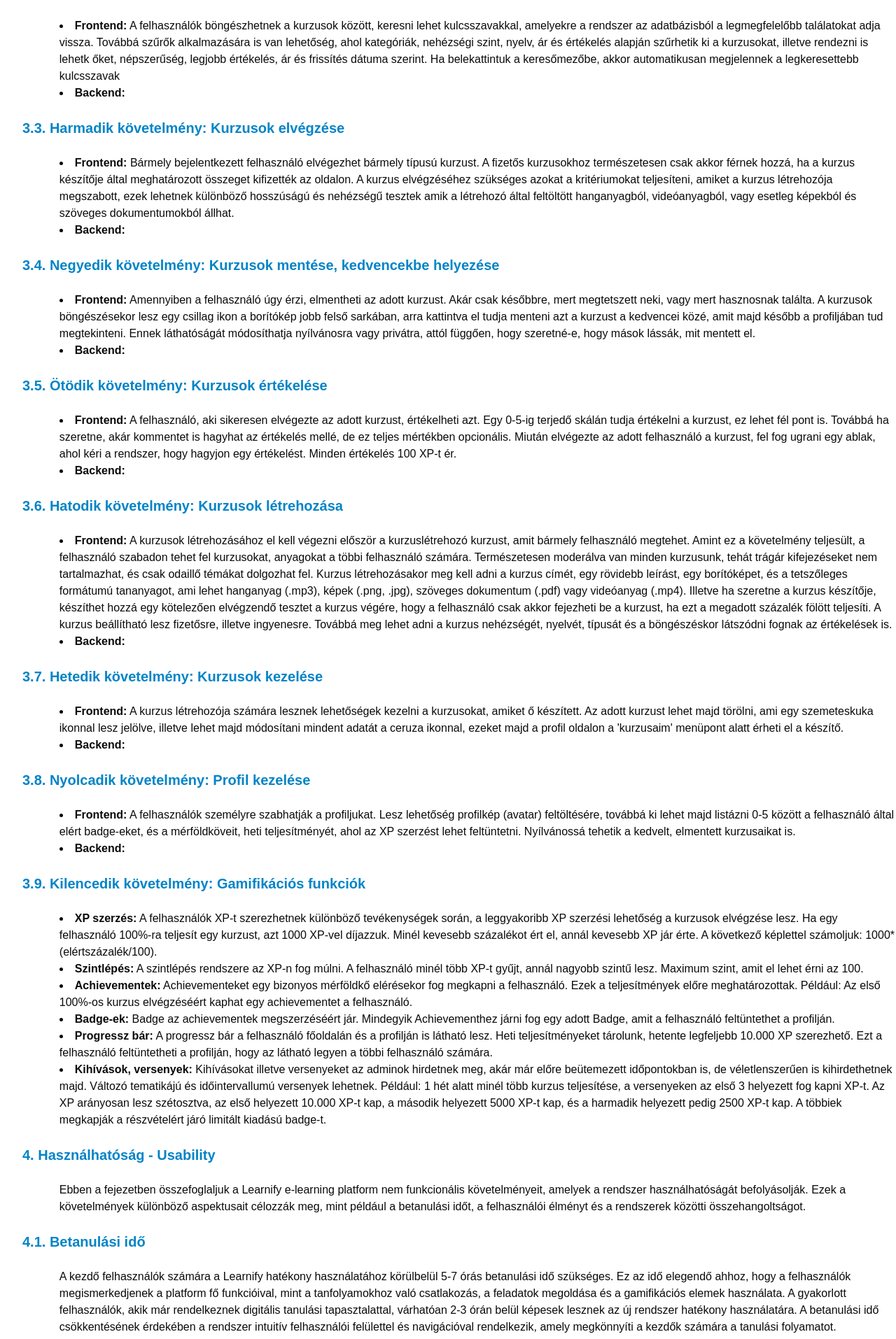
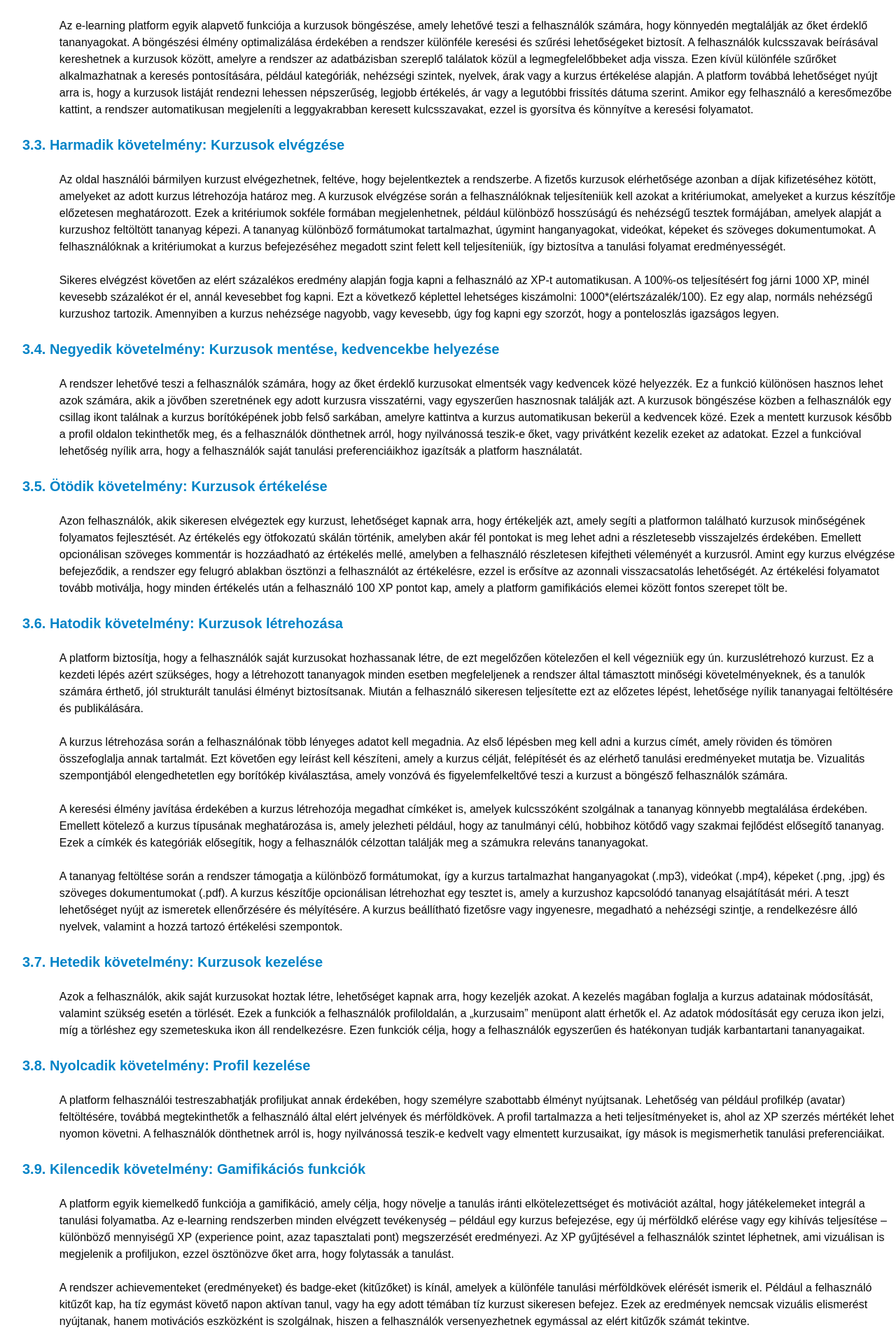
Before and after one commit to vaydominika/szoftvertech-h3, a Next.js app: page / in a window 1280 px wide. Shown: the part 5306-7220 px from the top of the page at 70% size. Built offline with nearby package versions, Linux system fonts and the light colour scheme.

Commit message:
funkciók kiegészítve

```diff
--- a/src/app/page.tsx
+++ b/src/app/page.tsx
@@ -209,85 +209,47 @@ Itt is hasonlóan, az adatok a frontenden és a backenden is átmennek ellenőrz
 
         </ol>
 
-        <h2 id="másodikkovetelmeny" className="ml-8 text-xl font-bold text-sky-600 pt-6">3.2. Második követelmény: Kurzusok böngészése</h2>
+        <h2 id="masodikkovetelmeny" className="ml-8 text-xl font-bold text-sky-600 pt-6">3.2. Második követelmény: Kurzusok böngészése</h2>
 
-        <ol className="pl-[5.3rem] list-disc list-inside pt-6">
-
-        <li><span className="font-bold">Frontend:</span> A felhasználók böngészhetnek a kurzusok között, keresni lehet kulcsszavakkal, amelyekre a rendszer az adatbázisból a legmegfelelőbb találatokat adja vissza. Továbbá szűrők alkalmazására is van lehetőség, ahol kategóriák, nehézségi szint, nyelv, ár és értékelés alapján szűrhetik ki a kurzusokat, illetve rendezni is lehetk őket, népszerűség, legjobb értékelés, ár és frissítés dátuma szerint. Ha belekattintuk a keresőmezőbe, akkor automatikusan megjelennek a legkeresettebb kulcsszavak</li>
-        <li><span className="font-bold">Backend:</span></li>
-
-        </ol>
+        <p className="pl-[5.3rem] pt-6">Az e-learning platform egyik alapvető funkciója a kurzusok böngészése, amely lehetővé teszi a felhasználók számára, hogy könnyedén megtalálják az őket érdeklő tananyagokat. A böngészési élmény optimalizálása érdekében a rendszer különféle keresési és szűrési lehetőségeket biztosít. A felhasználók kulcsszavak beírásával kereshetnek a kurzusok között, amelyre a rendszer az adatbázisban szereplő találatok közül a legmegfelelőbbeket adja vissza. Ezen kívül különféle szűrőket alkalmazhatnak a keresés pontosítására, például kategóriák, nehézségi szintek, nyelvek, árak vagy a kurzus értékelése alapján. A platform továbbá lehetőséget nyújt arra is, hogy a kurzusok listáját rendezni lehessen népszerűség, legjobb értékelés, ár vagy a legutóbbi frissítés dátuma szerint. Amikor egy felhasználó a keresőmezőbe kattint, a rendszer automatikusan megjeleníti a leggyakrabban keresett kulcsszavakat, ezzel is gyorsítva és könnyítve a keresési folyamatot.</p>
 
         <h2 id="harmadikkovetelmeny" className="ml-8 text-xl font-bold text-sky-600 pt-6">3.3. Harmadik követelmény: Kurzusok elvégzése</h2>
 
-        <ol className="pl-[5.3rem] list-disc list-inside pt-6">
+        <p className="pl-[5.3rem] pt-6">Az oldal használói bármilyen kurzust elvégezhetnek, feltéve, hogy bejelentkeztek a rendszerbe. A fizetős kurzusok elérhetősége azonban a díjak kifizetéséhez kötött, amelyeket az adott kurzus létrehozója határoz meg. A kurzusok elvégzése során a felhasználóknak teljesíteniük kell azokat a kritériumokat, amelyeket a kurzus készítője előzetesen meghatározott. Ezek a kritériumok sokféle formában megjelenhetnek, például különböző hosszúságú és nehézségű tesztek formájában, amelyek alapját a kurzushoz feltöltött tananyag képezi. A tananyag különböző formátumokat tartalmazhat, úgymint hanganyagokat, videókat, képeket és szöveges dokumentumokat. A felhasználóknak a kritériumokat a kurzus befejezéséhez megadott szint felett kell teljesíteniük, így biztosítva a tanulási folyamat eredményességét.</p>
 
-        <li><span className="font-bold">Frontend:</span> Bármely bejelentkezett felhasználó elvégezhet bármely típusú kurzust. A fizetős kurzusokhoz természetesen csak akkor férnek hozzá, ha a kurzus készítője által meghatározott összeget kifizették az oldalon. A kurzus elvégzéséhez szükséges azokat a kritériumokat teljesíteni, amiket a kurzus létrehozója megszabott, ezek lehetnek különböző hosszúságú és nehézségű tesztek amik a létrehozó által feltöltött hanganyagból, videóanyagból, vagy esetleg képekból és szöveges dokumentumokból állhat.</li>
-        <li><span className="font-bold">Backend:</span></li>
-
-        </ol>
+        <p className="pl-[5.3rem] pt-6">Sikeres elvégzést követően az elért százalékos eredmény alapján fogja kapni a felhasználó az XP-t automatikusan. A 100%-os teljesítésért fog járni 1000 XP, minél kevesebb százalékot ér el, annál kevesebbet fog kapni. Ezt a következő képlettel lehetséges kiszámolni: 1000*(elértszázalék/100). Ez egy alap, normáls nehézségű kurzushoz tartozik. Amennyiben a kurzus nehézsége nagyobb, vagy kevesebb, úgy fog kapni egy szorzót, hogy a ponteloszlás igazságos legyen.</p>
 
         <h2 id="negyedikkovetelmeny" className="ml-8 text-xl font-bold text-sky-600 pt-6">3.4. Negyedik követelmény: Kurzusok mentése, kedvencekbe helyezése</h2>
 
-        <ol className="pl-[5.3rem] list-disc list-inside pt-6">
-
-        <li><span className="font-bold">Frontend:</span> Amennyiben a felhasználó úgy érzi, elmentheti az adott kurzust. Akár csak későbbre, mert megtetszett neki, vagy mert hasznosnak találta. A kurzusok böngészésekor lesz egy csillag ikon a borítókép jobb felső sarkában, arra kattintva el tudja menteni azt a kurzust a kedvencei közé, amit majd később a profiljában tud megtekinteni. Ennek láthatóságát módosíthatja nyílvánosra vagy privátra, attól függően, hogy szeretné-e, hogy mások lássák, mit mentett el.</li>
-        <li><span className="font-bold">Backend:</span></li>
-
-        </ol>
+        <p className="pl-[5.3rem] pt-6">A rendszer lehetővé teszi a felhasználók számára, hogy az őket érdeklő kurzusokat elmentsék vagy kedvencek közé helyezzék. Ez a funkció különösen hasznos lehet azok számára, akik a jövőben szeretnének egy adott kurzusra visszatérni, vagy egyszerűen hasznosnak találják azt. A kurzusok böngészése közben a felhasználók egy csillag ikont találnak a kurzus borítóképének jobb felső sarkában, amelyre kattintva a kurzus automatikusan bekerül a kedvencek közé. Ezek a mentett kurzusok később a profil oldalon tekinthetők meg, és a felhasználók dönthetnek arról, hogy nyilvánossá teszik-e őket, vagy privátként kezelik ezeket az adatokat. Ezzel a funkcióval lehetőség nyílik arra, hogy a felhasználók saját tanulási preferenciáikhoz igazítsák a platform használatát.</p>
 
         <h2 id="otodikkovetelmeny" className="ml-8 text-xl font-bold text-sky-600 pt-6">3.5. Ötödik követelmény: Kurzusok értékelése</h2>
 
-        <ol className="pl-[5.3rem] list-disc list-inside pt-6">
-
-        <li><span className="font-bold">Frontend:</span> A felhasználó, aki sikeresen elvégezte az adott kurzust, értékelheti azt. Egy 0-5-ig terjedő skálán tudja értékelni a kurzust, ez lehet fél pont is. Továbbá ha szeretne, akár kommentet is hagyhat az értékelés mellé, de ez teljes mértékben opcionális. Miután elvégezte az adott felhasználó a kurzust, fel fog ugrani egy ablak, ahol kéri a rendszer, hogy hagyjon egy értékelést. Minden értékelés 100 XP-t ér.</li>
-        <li><span className="font-bold">Backend:</span></li>
-
-        </ol>
+        <p className="pl-[5.3rem] pt-6">Azon felhasználók, akik sikeresen elvégeztek egy kurzust, lehetőséget kapnak arra, hogy értékeljék azt, amely segíti a platformon található kurzusok minőségének folyamatos fejlesztését. Az értékelés egy ötfokozatú skálán történik, amelyben akár fél pontokat is meg lehet adni a részletesebb visszajelzés érdekében. Emellett opcionálisan szöveges kommentár is hozzáadható az értékelés mellé, amelyben a felhasználó részletesen kifejtheti véleményét a kurzusról. Amint egy kurzus elvégzése befejeződik, a rendszer egy felugró ablakban ösztönzi a felhasználót az értékelésre, ezzel is erősítve az azonnali visszacsatolás lehetőségét. Az értékelési folyamatot tovább motiválja, hogy minden értékelés után a felhasználó 100 XP pontot kap, amely a platform gamifikációs elemei között fontos szerepet tölt be.</p>
 
         <h2 id="hatodikkovetelmeny" className="ml-8 text-xl font-bold text-sky-600 pt-6">3.6. Hatodik követelmény: Kurzusok létrehozása</h2>
 
-        <ol className="pl-[5.3rem] list-disc list-inside pt-6">
-
-        <li><span className="font-bold">Frontend:</span> A kurzusok létrehozásához el kell végezni először a kurzuslétrehozó kurzust, amit bármely felhasználó megtehet. Amint ez a követelmény teljesült, a felhasználó szabadon tehet fel kurzusokat, anyagokat a többi felhasználó számára. Természetesen moderálva van minden kurzusunk, tehát trágár kifejezéseket nem tartalmazhat, és csak odaillő témákat dolgozhat fel. Kurzus létrehozásakor meg kell adni a kurzus címét, egy rövidebb leírást, egy borítóképet, és a tetszőleges formátumú tananyagot, ami lehet hanganyag (.mp3), képek (.png, .jpg), szöveges dokumentum (.pdf) vagy videóanyag (.mp4). Illetve ha szeretne a kurzus készítője, készíthet hozzá egy kötelezően elvégzendő tesztet a kurzus végére, hogy a felhasználó csak akkor fejezheti be a kurzust, ha ezt a megadott százalék fölött teljesíti. A kurzus beállítható lesz fizetősre, illetve ingyenesre. Továbbá meg lehet adni a kurzus nehézségét, nyelvét, típusát és a böngészéskor látszódni fognak az értékelések is.</li>
-        <li><span className="font-bold">Backend:</span></li>
-
-        </ol>
+        <p className="pl-[5.3rem] pt-6">A platform biztosítja, hogy a felhasználók saját kurzusokat hozhassanak létre, de ezt megelőzően kötelezően el kell végezniük egy ún. kurzuslétrehozó kurzust. Ez a kezdeti lépés azért szükséges, hogy a létrehozott tananyagok minden esetben megfeleljenek a rendszer által támasztott minőségi követelményeknek, és a tanulók számára érthető, jól strukturált tanulási élményt biztosítsanak. Miután a felhasználó sikeresen teljesítette ezt az előzetes lépést, lehetősége nyílik tananyagai feltöltésére és publikálására.</p>
+        <p className="pl-[5.3rem] pt-6">A kurzus létrehozása során a felhasználónak több lényeges adatot kell megadnia. Az első lépésben meg kell adni a kurzus címét, amely röviden és tömören összefoglalja annak tartalmát. Ezt követően egy leírást kell készíteni, amely a kurzus célját, felépítését és az elérhető tanulási eredményeket mutatja be. Vizualitás szempontjából elengedhetetlen egy borítókép kiválasztása, amely vonzóvá és figyelemfelkeltővé teszi a kurzust a böngésző felhasználók számára.</p>
+        <p className="pl-[5.3rem] pt-6">A keresési élmény javítása érdekében a kurzus létrehozója megadhat címkéket is, amelyek kulcsszóként szolgálnak a tananyag könnyebb megtalálása érdekében. Emellett kötelező a kurzus típusának meghatározása is, amely jelezheti például, hogy az tanulmányi célú, hobbihoz kötődő vagy szakmai fejlődést elősegítő tananyag. Ezek a címkék és kategóriák elősegítik, hogy a felhasználók célzottan találják meg a számukra releváns tananyagokat.</p>
+        <p className="pl-[5.3rem] pt-6">A tananyag feltöltése során a rendszer támogatja a különböző formátumokat, így a kurzus tartalmazhat hanganyagokat (.mp3), videókat (.mp4), képeket (.png, .jpg) és szöveges dokumentumokat (.pdf). A kurzus készítője opcionálisan létrehozhat egy tesztet is, amely a kurzushoz kapcsolódó tananyag elsajátítását méri. A teszt lehetőséget nyújt az ismeretek ellenőrzésére és mélyítésére. A kurzus beállítható fizetősre vagy ingyenesre, megadható a nehézségi szintje, a rendelkezésre álló nyelvek, valamint a hozzá tartozó értékelési szempontok.</p>
 
         <h2 id="hetedikkovetelmeny" className="ml-8 text-xl font-bold text-sky-600 pt-6">3.7. Hetedik követelmény: Kurzusok kezelése</h2>
 
-        <ol className="pl-[5.3rem] list-disc list-inside pt-6">
-
-        <li><span className="font-bold">Frontend:</span> A kurzus létrehozója számára lesznek lehetőségek kezelni a kurzusokat, amiket ő készített. Az adott kurzust lehet majd törölni, ami egy szemeteskuka ikonnal lesz jelölve, illetve lehet majd módosítani mindent adatát a ceruza ikonnal, ezeket majd a profil oldalon a 'kurzusaim' menüpont alatt érheti el a készítő.</li>
-        <li><span className="font-bold">Backend:</span></li>
-
-        </ol>
+        <p className="pl-[5.3rem] pt-6">Azok a felhasználók, akik saját kurzusokat hoztak létre, lehetőséget kapnak arra, hogy kezeljék azokat. A kezelés magában foglalja a kurzus adatainak módosítását, valamint szükség esetén a törlését. Ezek a funkciók a felhasználók profiloldalán, a „kurzusaim” menüpont alatt érhetők el. Az adatok módosítását egy ceruza ikon jelzi, míg a törléshez egy szemeteskuka ikon áll rendelkezésre. Ezen funkciók célja, hogy a felhasználók egyszerűen és hatékonyan tudják karbantartani tananyagaikat.</p>
 
         <h2 id="nyolcadikkovetelmeny" className="ml-8 text-xl font-bold text-sky-600 pt-6">3.8. Nyolcadik követelmény: Profil kezelése</h2>
 
-        <ol className="pl-[5.3rem] list-disc list-inside pt-6">
-
-        <li><span className="font-bold">Frontend:</span> A felhasználók személyre szabhatják a profiljukat. Lesz lehetőség profilkép (avatar) feltöltésére, továbbá ki lehet majd listázni 0-5 között a felhasználó által elért badge-eket, és a mérföldköveit, heti teljesítményét, ahol az XP szerzést lehet feltüntetni. Nyílvánossá tehetik a kedvelt, elmentett kurzusaikat is.</li>
-        <li><span className="font-bold">Backend:</span></li>
-
-        </ol>
+        <p className="pl-[5.3rem] pt-6">A platform felhasználói testreszabhatják profiljukat annak érdekében, hogy személyre szabottabb élményt nyújtsanak. Lehetőség van például profilkép (avatar) feltöltésére, továbbá megtekinthetők a felhasználó által elért jelvények és mérföldkövek. A profil tartalmazza a heti teljesítményeket is, ahol az XP szerzés mértékét lehet nyomon követni. A felhasználók dönthetnek arról is, hogy nyilvánossá teszik-e kedvelt vagy elmentett kurzusaikat, így mások is megismerhetik tanulási preferenciáikat.</p>
 
         <h2 id="kilencedikkovetelmeny" className="ml-8 text-xl font-bold text-sky-600 pt-6">3.9. Kilencedik követelmény: Gamifikációs funkciók</h2>
 
-        <ol className="pl-[5.3rem] list-disc list-inside pt-6">
-
-        <li><span className="font-bold">XP szerzés:</span> A felhasználók XP-t szerezhetnek különböző tevékenységek során, a leggyakoribb XP szerzési lehetőség a kurzusok elvégzése lesz. Ha egy felhasználó 100%-ra teljesít egy kurzust, azt 1000 XP-vel díjazzuk. Minél kevesebb százalékot ért el, annál kevesebb XP jár érte. A következő képlettel számoljuk: 1000*(elértszázalék/100).</li>
-        <li><span className="font-bold">Szintlépés:</span> A szintlépés rendszere az XP-n fog múlni. A felhasználó minél több XP-t gyűjt, annál nagyobb szintű lesz. Maximum szint, amit el lehet érni az 100.</li>
-        <li><span className="font-bold">Achievementek:</span> Achievementeket egy bizonyos mérföldkő elérésekor fog megkapni a felhasználó. Ezek a teljesítmények előre meghatározottak. Például: Az első 100%-os kurzus elvégzéséért kaphat egy achievementet a felhasználó.</li>
-        <li><span className="font-bold">Badge-ek:</span> Badge az achievementek megszerzéséért jár. Mindegyik Achievementhez járni fog egy adott Badge, amit a felhasználó feltüntethet a profilján.</li>
-        <li><span className="font-bold">Progressz bár:</span> A progressz bár a felhasználó főoldalán és a profilján is látható lesz. Heti teljesítményeket tárolunk, hetente legfeljebb 10.000 XP szerezhető. Ezt a felhasználó feltüntetheti a profilján, hogy az látható legyen a többi felhasználó számára.</li>
-        <li><span className="font-bold">Kihívások, versenyek:</span> Kihívásokat illetve versenyeket az adminok hirdetnek meg, akár már előre beütemezett időpontokban is, de véletlenszerűen is kihirdethetnek majd. Változó tematikájú és időintervallumú versenyek lehetnek. Például: 1 hét alatt minél több kurzus teljesítése, a versenyeken az első 3 helyezett fog kapni XP-t. Az XP arányosan lesz szétosztva, az első helyezett 10.000 XP-t kap, a második helyezett 5000 XP-t kap, és a harmadik helyezett pedig 2500 XP-t kap. A többiek megkapják a részvételért járó limitált kiadású badge-t.</li>
-
-
-
-        </ol>
-
-
+        <p className="pl-[5.3rem] pt-6">A platform egyik kiemelkedő funkciója a gamifikáció, amely célja, hogy növelje a tanulás iránti elkötelezettséget és motivációt azáltal, hogy játékelemeket integrál a tanulási folyamatba. Az e-learning rendszerben minden elvégzett tevékenység – például egy kurzus befejezése, egy új mérföldkő elérése vagy egy kihívás teljesítése – különböző mennyiségű XP (experience point, azaz tapasztalati pont) megszerzését eredményezi. Az XP gyűjtésével a felhasználók szintet léphetnek, ami vizuálisan is megjelenik a profiljukon, ezzel ösztönözve őket arra, hogy folytassák a tanulást.</p>
+        <p className="pl-[5.3rem] pt-6">A rendszer achievementeket (eredményeket) és badge-eket (kitűzőket) is kínál, amelyek a különféle tanulási mérföldkövek elérését ismerik el. Például a felhasználó kitűzőt kap, ha tíz egymást követő napon aktívan tanul, vagy ha egy adott témában tíz kurzust sikeresen befejez. Ezek az eredmények nemcsak vizuális elismerést nyújtanak, hanem motivációs eszközként is szolgálnak, hiszen a felhasználók versenyezhetnek egymással az elért kitűzők számát tekintve.</p>
+        <p className="pl-[5.3rem] pt-6">A gamifikációs rendszer egy progressz bár segítségével is mutatja a felhasználók előrehaladását, amely különösen a heti teljesítmények követésére szolgál. Ez a funkció lehetőséget ad arra, hogy a felhasználók folyamatosan nyomon kövessék, mennyi XP-t szereztek egy adott időszak alatt, és hogyan teljesítettek a korábbi hetekhez képest.</p>
+        <p className="pl-[5.3rem] pt-6">A rendszerben további ösztönzőként jelennek meg az adminisztrátorok által létrehozott kihívások és versenyek. Ezek az események időszakos jelleggel érhetők el, és a résztvevők számára exkluzív badge-eket és nagyobb mennyiségű XP-t kínálnak, ha sikeresen teljesítik őket. Például egy kihívás lehet az, hogy a felhasználó egy hét alatt végezzen el három különböző kurzust, vagy vegyen részt egy közösségi tanulási eseményen.</p>
+        <p className="pl-[5.3rem] pt-6">A felhasználók a profiloldalukon tekinthetik meg az összes megszerzett badge-et és achievementet, amely nemcsak személyes motivációként szolgál, hanem egy közösségi elemként is működik. Mivel ezek az eredmények nyilvánosan megoszthatók, a felhasználók megmutathatják ismerőseiknek, mennyit értek el, ami további inspirációt nyújthat számukra. A gamifikációs rendszer tehát nemcsak a tanulási folyamat hatékonyságát növeli, hanem a közösségépítést is támogatja.</p>
+        <p className="pl-[5.3rem] pt-6">A heti XP alapján lesz létrehozva továbbá egy ranglista, ami minden héten nullázódik, így bárkinek lehet esélye felkerülni rá. A ranglistának lesz dedikálva külön egy oldal, mivel több típusú ranglistát is szeretnénk létrehozni (legtöbb XP, legtöbb jó százalékkal végzett kurzus, stb.), amit majd a felhasználók a főoldalon lévő kupa ikonra kattintva érhetnek majd el.</p>
 
         <h2 id="hasznalhatosag" className="ml-8 text-xl font-bold text-sky-600 pt-6">4. Használhatóság - Usability</h2>
 
```
